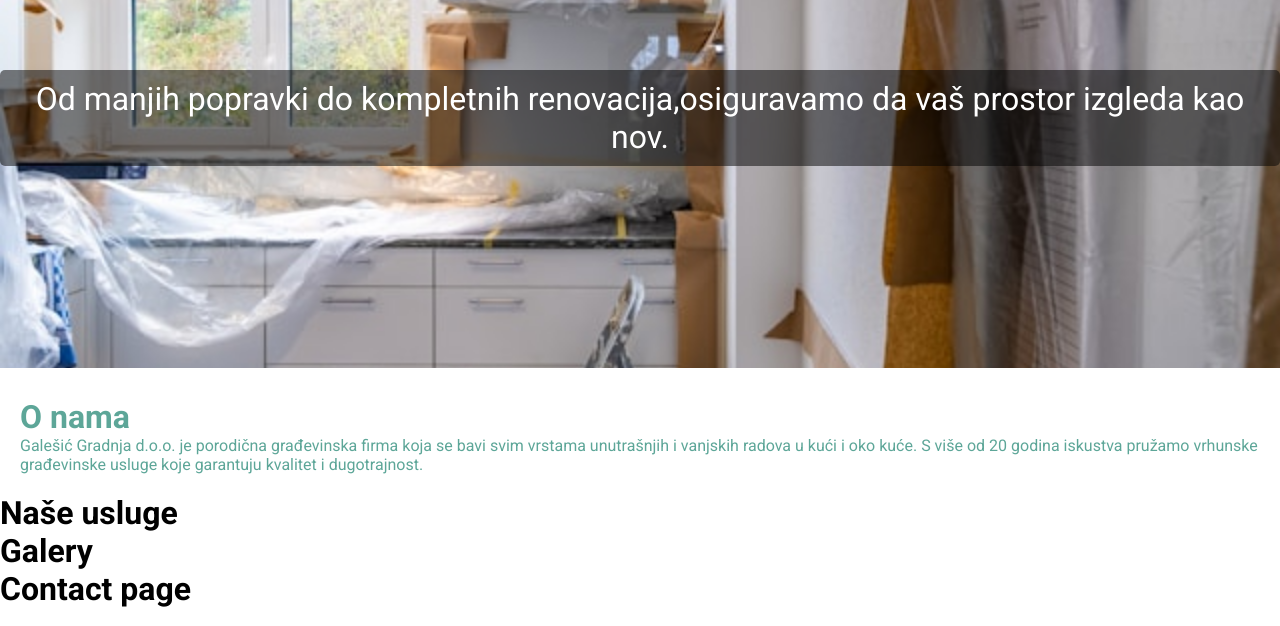
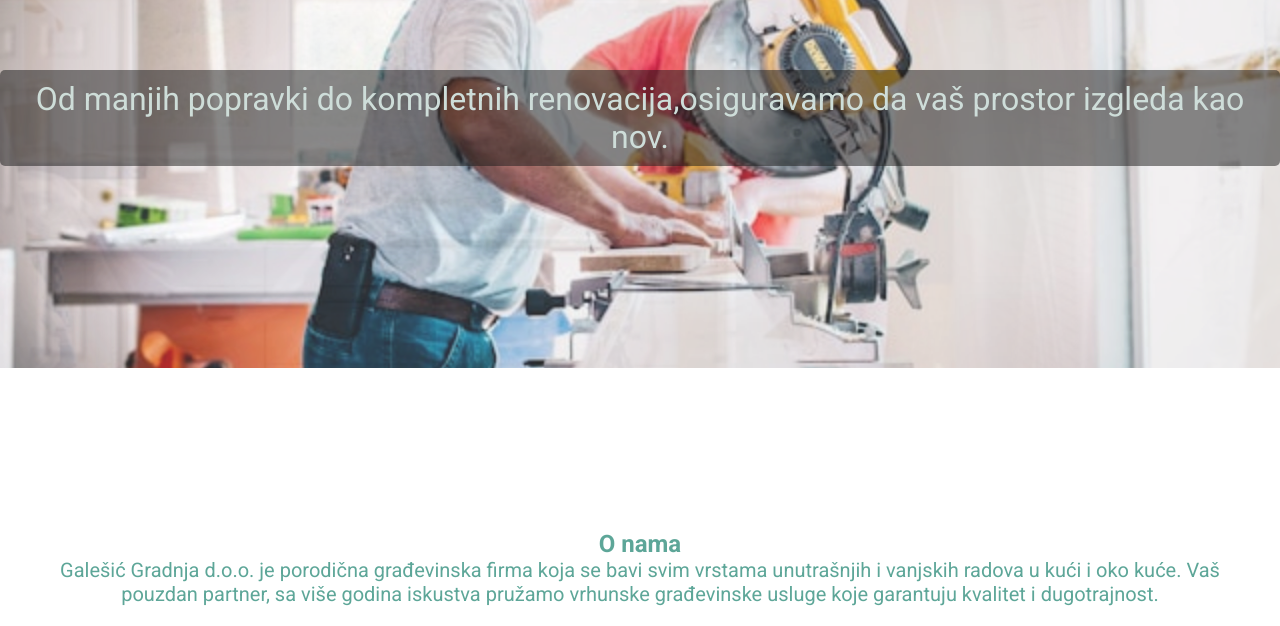
Before and after one commit to mirzaHrustanovic/galesicGradnja, a React (Vite) app in the folder galesic/: page /o-nama in a window 1280 px wide. Shown: the part 326-952 px from the top of the page. Built offline with nearby package versions, Linux system fonts and the light colour scheme.

Commit message:
added about page and style it

```diff
--- a/galesic/src/components/Header.jsx
+++ b/galesic/src/components/Header.jsx
@@ -53,7 +53,7 @@ const Header = () => {
             <a href="/">Početna</a>
           </li>
           <li className="main-nav__item">
-            <a href="/o-nama">O nama</a>
+            <a href="#o-nama">O nama</a>
           </li>
           <li className="main-nav__item">
             <div className="dropdown">
--- a/galesic/src/components/pages/About.jsx
+++ b/galesic/src/components/pages/About.jsx
@@ -1,14 +1,18 @@
 import "../styles/About.css";
 const About = () => {
   return (
+    <div className="container">
     <div className="about">
       <h1>O nama</h1>
       <p>
         Galešić Gradnja d.o.o. je porodična građevinska firma koja se bavi svim
-        vrstama unutrašnjih i vanjskih radova u kući i oko kuće. S više od 20
-        godina iskustva pružamo vrhunske građevinske usluge koje garantuju
+        vrstama unutrašnjih i vanjskih radova u kući i oko kuće.
+        Vaš pouzdan partner,
+        sa više godina iskustva pružamo vrhunske građevinske usluge koje garantuju
         kvalitet i dugotrajnost.
+
       </p>
+    </div>
     </div>
   );
 };
--- a/galesic/src/components/pages/ImageSlider.jsx
+++ b/galesic/src/components/pages/ImageSlider.jsx
@@ -5,7 +5,7 @@ const ImageSlider = ({data}) =>{
     useEffect(() =>{
         const inerval = setInterval(() =>{
             setCurrentSlide((prevSlide)=> (prevSlide+ 1) % data.length);
-        },3000);
+        },5000);
     });
 
     return(
--- a/galesic/src/components/styles/About.css
+++ b/galesic/src/components/styles/About.css
@@ -1,9 +1,24 @@
-.about{
+.container {
+  display: flex;
+  justify-content: center;
+  align-items: center;
+  height: 50vh; /* Adjust this value as needed */
+}
+.about {
+  color: #5da698;
+  padding: 20px;
+  display: flex;
 
-    color:#5da698;
-    margin-top: 510px;
-    padding: 20px;
-    display: flex;
-    flex-wrap: wrap;
-
+  text-wrap: normal;
+  justify-content: center;
+  align-items: center;
+  flex-direction: column;
+  text-align: center;
 }
+.about h1 {
+  text-align: center;
+  font-size: 24px;
+}
+.about p {
+  font-size: 20px;
+}
--- a/galesic/src/components/styles/ImageSlider.css
+++ b/galesic/src/components/styles/ImageSlider.css
@@ -1,5 +1,5 @@
 .slideShow {
-    position: absolute;
+    position: relative;
     width: 100%;
     height: 500px;
     overflow: hidden;
@@ -23,7 +23,7 @@
     align-items: center;
     justify-content: center;
     opacity: 0;
-    transition: opacity 1s ease-in-out;
+    transition: opacity 3s ease-in-out;
   }
   .slide.active {
     opacity: 1;
@@ -37,7 +37,7 @@
 
   .text {
     position: absolute;
-    color: white;
+    color: #c9dad5;
     font-size: 2em;
     text-align: center;
     background: rgba(0, 0, 0, 0.5); /* Optional: Add background for better text readability */
```
